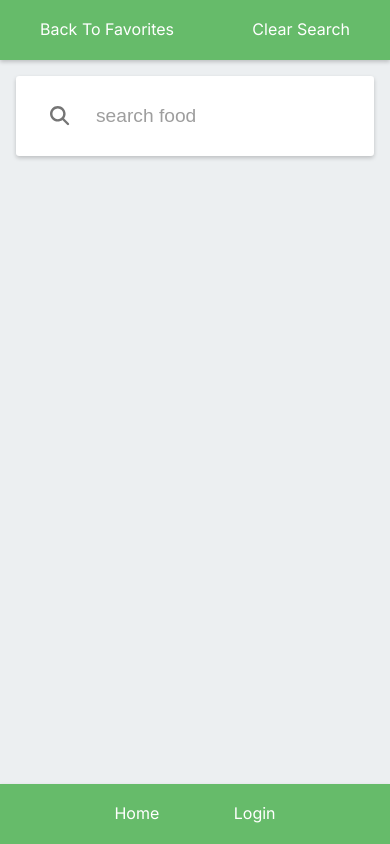
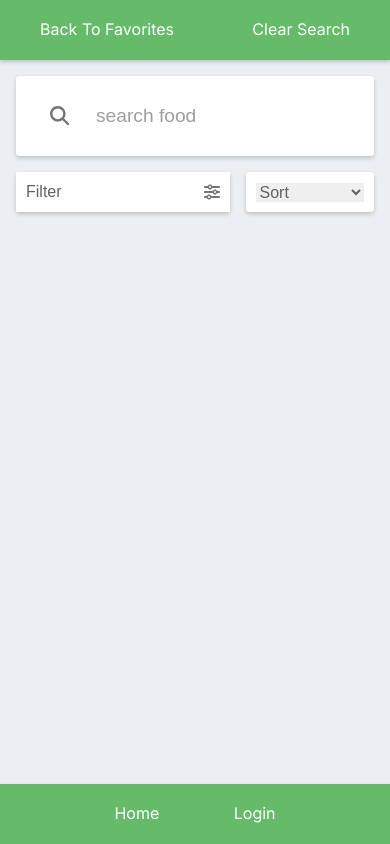
Before and after one commit to jwkaterina/nutrition, a Next.js app: page /analysis/food-analysis in a window 390 px wide. Built offline with nearby package versions, Linux system fonts and the light colour scheme.

Commit message:
style sort buttons for mobile

```diff
--- a/src/app/analysis/components/serach/food-search.tsx
+++ b/src/app/analysis/components/serach/food-search.tsx
@@ -97,7 +97,7 @@ const FoodSearch = ({ searchCleared, setClearSearch }: FoodSearchProps): JSX.Ele
 		}
 	}, [cardOpen])
 
-	const showFilter: boolean = cardOpen !== CardState.OPEN && !showOptions && foodArr.length != 0;
+	const showFilter: boolean = cardOpen !== CardState.OPEN && !showOptions;
 
     const style = () => {
         if(cardOpen == CardState.OPEN) {
--- a/src/app/analysis/components/serach/search.module.css
+++ b/src/app/analysis/components/serach/search.module.css
@@ -13,6 +13,7 @@
     border: none;
     border-radius: 0.2rem;
     box-shadow: 0 2px 4px rgba(0, 0, 0, 0.2);
+    color: var(--gray-darker);
 }
 
 .input_container {
@@ -209,3 +210,14 @@
 	background-color: #fff;
 	box-shadow: 0 2px 6px rgba(153, 153, 153, 0.75);
 }
+
+@media screen and (max-width: 500px) {
+    .sort_select {
+        width: calc(40% - 1rem);
+        margin-right: 1rem;
+    }
+
+    .filter_dropdown {
+        width: 60%;
+    }
+}
```
